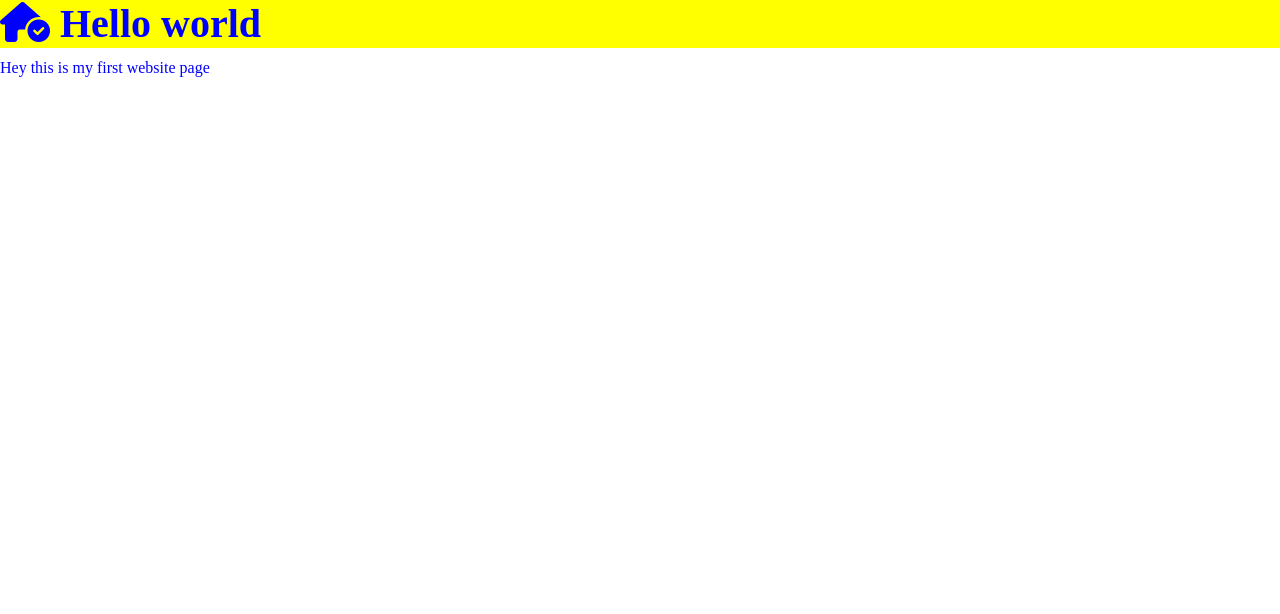
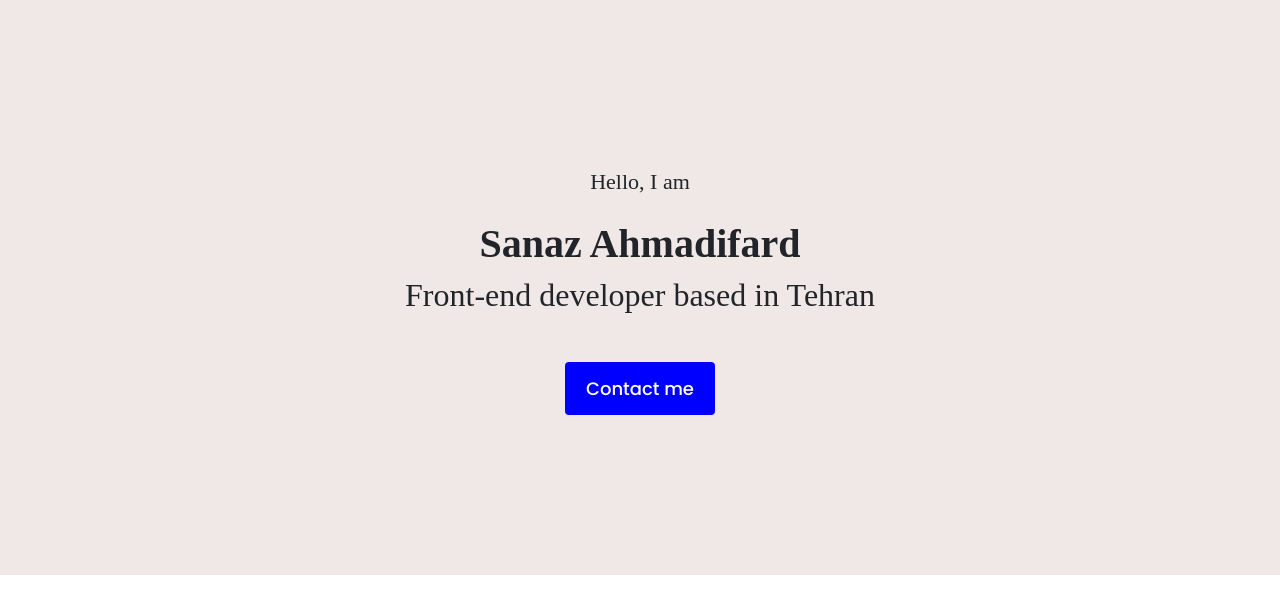
Before and after one commit to sanazahmadifard/Portfolio-project, a plain HTML site: page index.html in a window 1280 px wide. Drawn offline with nearby package versions, Linux system fonts and the light colour scheme; a web font is replaced by a local one.

Commit message:
Added homepage hero

```diff
--- a/index.html
+++ b/index.html
@@ -30,7 +30,11 @@
     ></script>
   </head>
   <body>
-    <h1><i class="fa-solid fa-house-circle-check"></i> Hello world</h1>
-    <p>Hey this is my first website page</p>
+    <div class="hero">
+      <p>Hello, I am</p>
+      <h1>Sanaz Ahmadifard</h1>
+      <h2 class="mb-5">Front-end developer based in Tehran</h2>
+      <div><a href="#" class="btn btn-branding">Contact me</a></div>
+    </div>
   </body>
 </html>
--- a/styles/portfolio.css
+++ b/styles/portfolio.css
@@ -1,11 +1,23 @@
-body {
-  color: blue;
+.hero {
+  font-family: "fanwood text";
+  text-align: center;
+  background-color: rgb(240, 231, 231);
+  line-height: 2;
+  padding: 160px;
 }
 h1 {
-  font-family: "fanwood text";
   font-weight: bold;
-  background-color: yellow;
 }
 p {
-  font-family: "fanwood text";
+  font-size: 22px;
 }
+
+.btn-branding {
+  font-family: "Poppins", sans-serif;
+  color: white;
+  border-radius: 4;
+  font-size: 18px;
+  line-height: 27px;
+  padding: 12px 20px;
+  background-color: blue;
+}
```
